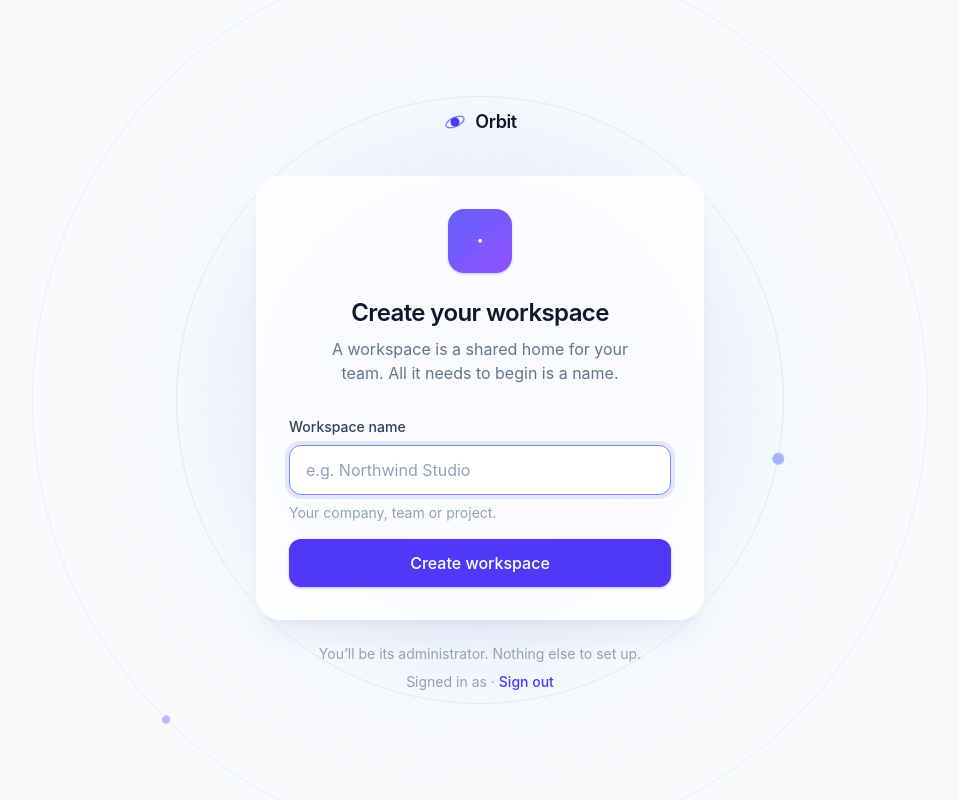
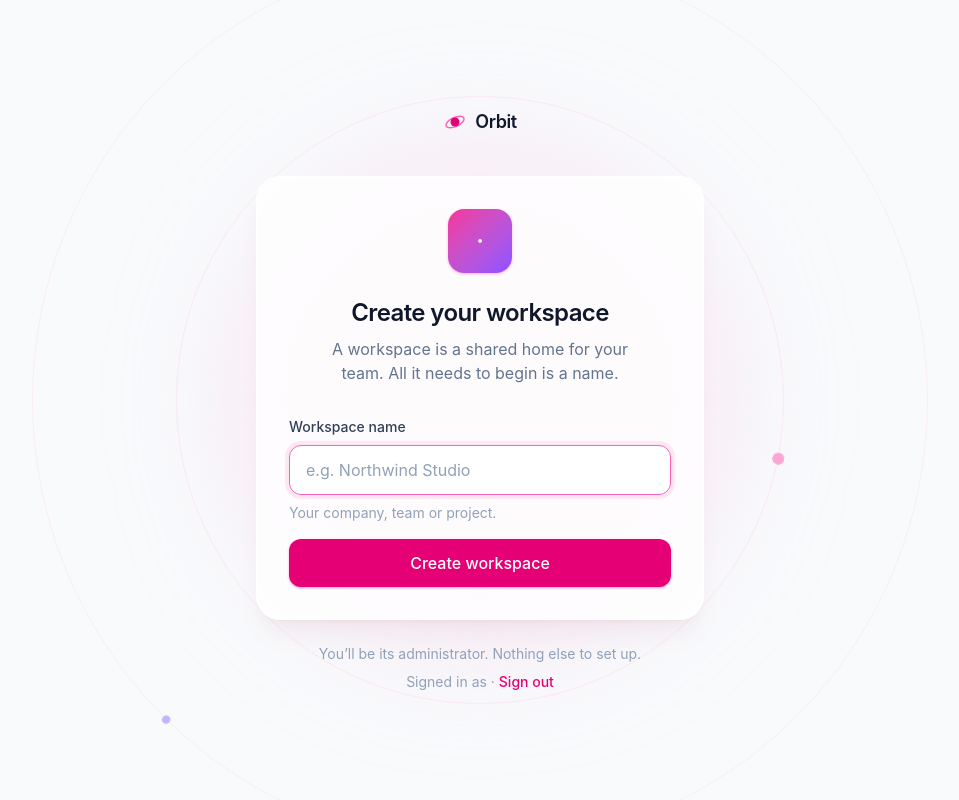
Before and after one commit to dannesart/orbit, a Nuxt app: page / in a window 1280 px wide. Shown: the whole page, without its empty margins (160-1119 px from the left). Built offline with nearby package versions, Linux system fonts and the light colour scheme; no server answers.

Commit message:
Give Orbit its pink accent: map accent-* to Tailwind pink
accent-secondary stays violet; components are unchanged.

Co-Authored-By: Claude Opus 5.5 <noreply@anthropic.com>

```diff
--- a/app/assets/css/main.css
+++ b/app/assets/css/main.css
@@ -8,17 +8,17 @@
  * (emerald, amber, rose, slate) are deliberately not part of the accent.
  */
 @theme inline {
-  --color-accent-50: var(--color-indigo-50);
-  --color-accent-100: var(--color-indigo-100);
-  --color-accent-200: var(--color-indigo-200);
-  --color-accent-300: var(--color-indigo-300);
-  --color-accent-400: var(--color-indigo-400);
-  --color-accent-500: var(--color-indigo-500);
-  --color-accent-600: var(--color-indigo-600);
-  --color-accent-700: var(--color-indigo-700);
-  --color-accent-800: var(--color-indigo-800);
-  --color-accent-900: var(--color-indigo-900);
-  --color-accent-950: var(--color-indigo-950);
+  --color-accent-50: var(--color-pink-50);
+  --color-accent-100: var(--color-pink-100);
+  --color-accent-200: var(--color-pink-200);
+  --color-accent-300: var(--color-pink-300);
+  --color-accent-400: var(--color-pink-400);
+  --color-accent-500: var(--color-pink-500);
+  --color-accent-600: var(--color-pink-600);
+  --color-accent-700: var(--color-pink-700);
+  --color-accent-800: var(--color-pink-800);
+  --color-accent-900: var(--color-pink-900);
+  --color-accent-950: var(--color-pink-950);
 
   /* Companion hue for gradients and orbit details. */
   --color-accent-secondary-50: var(--color-violet-50);
```
